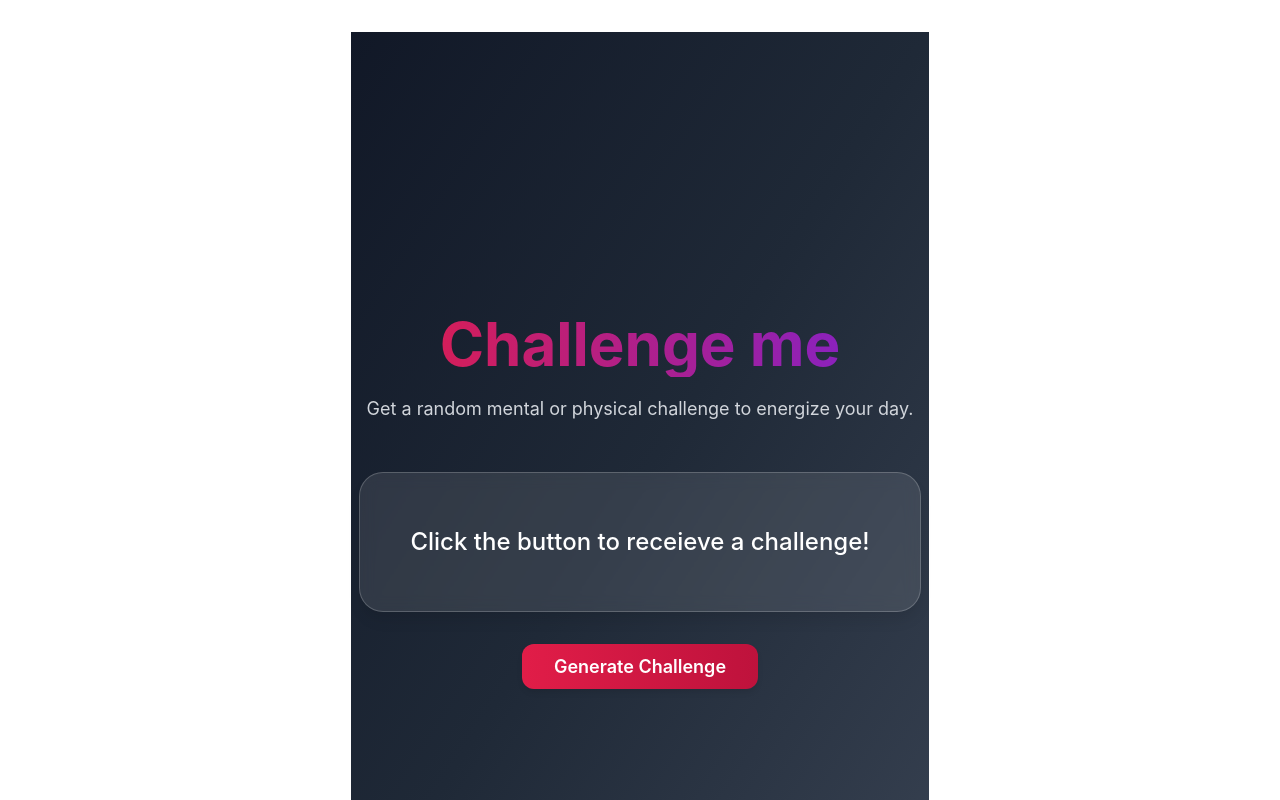
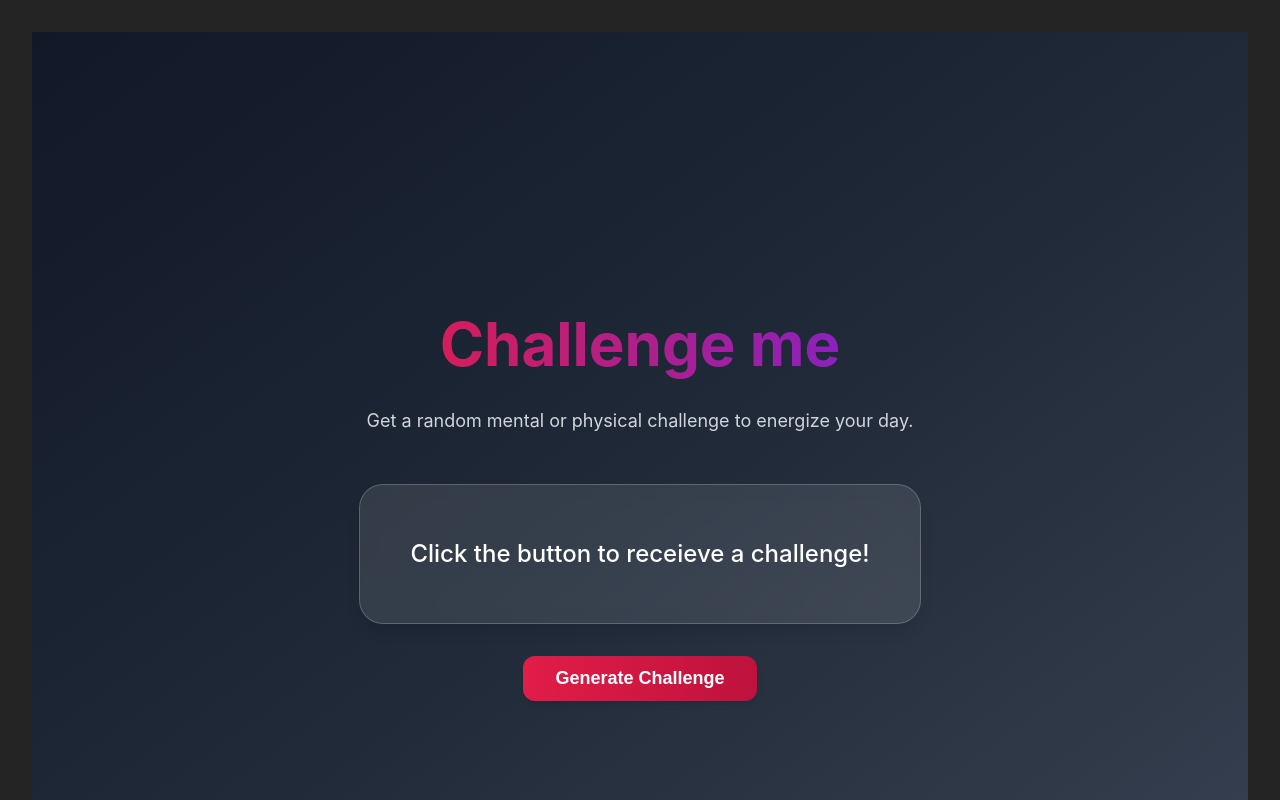
Before and after one commit to robertoandino/challenge-me, a React (Vite) app: page / in a window 1280 px wide. Shown: the top 800 px of the page. Built offline with nearby package versions, Linux system fonts and the light colour scheme.

Commit message:
Updates: css.

```diff
--- a/src/index.css
+++ b/src/index.css
@@ -1,7 +1,3 @@
-@tailwind base;
-@tailwind components;
-@tailwind utilities;
-
 :root {
   font-family: Inter, system-ui, Avenir, Helvetica, Arial, sans-serif;
   line-height: 1.5;
@@ -17,56 +13,8 @@
   -moz-osx-font-smoothing: grayscale;
 }
 
-a {
-  font-weight: 500;
-  color: #646cff;
-  text-decoration: inherit;
-}
-a:hover {
-  color: #535bf2;
-}
-
 body {
   margin: 0;
-  display: flex;
-  place-items: center;
-  min-width: 320px;
-  min-height: 100vh;
+  padding: 0;
+  box-sizing: border-box;
 }
-
-h1 {
-  font-size: 3.2em;
-  line-height: 1.1;
-}
-
-button {
-  border-radius: 8px;
-  border: 1px solid transparent;
-  padding: 0.6em 1.2em;
-  font-size: 1em;
-  font-weight: 500;
-  font-family: inherit;
-  background-color: #1a1a1a;
-  cursor: pointer;
-  transition: border-color 0.25s;
-}
-button:hover {
-  border-color: #646cff;
-}
-button:focus,
-button:focus-visible {
-  outline: 4px auto -webkit-focus-ring-color;
-}
-
-@media (prefers-color-scheme: light) {
-  :root {
-    color: #213547;
-    background-color: #ffffff;
-  }
-  a:hover {
-    color: #747bff;
-  }
-  button {
-    background-color: #f9f9f9;
-  }
-}
```
